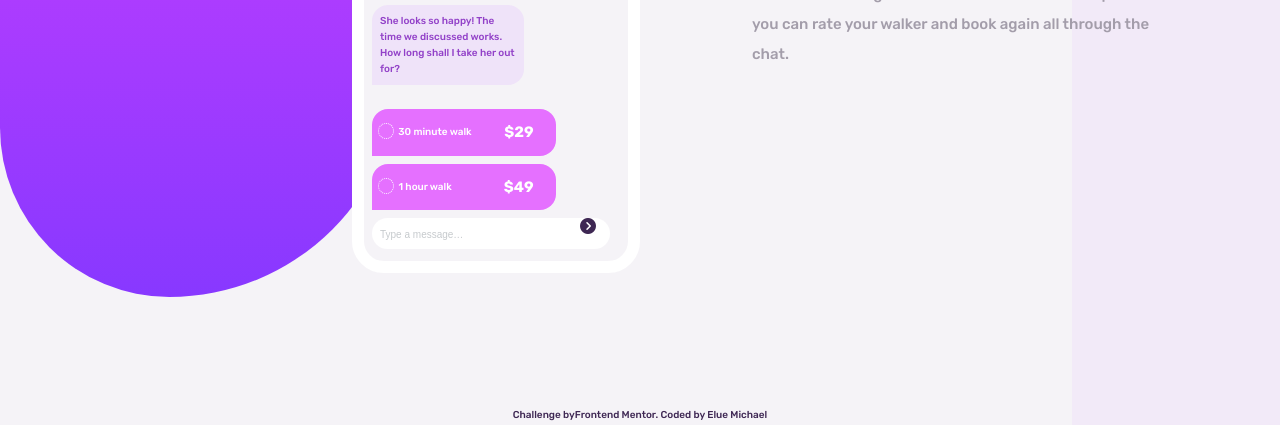
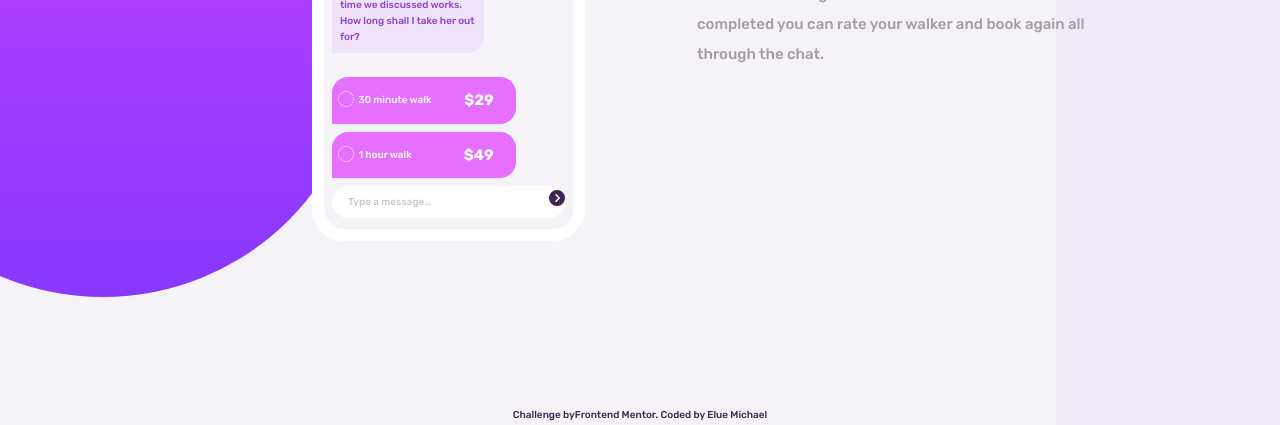
Before and after one commit to MeekyBerry/css-chat-app-illustration, a plain HTML site: page index.html in a window 1280 px wide. Shown: the part 503-928 px from the top of the page. Drawn offline with Linux system fonts and the light colour scheme; a web font is replaced by a local one.

Commit message:
modified

```diff
--- a/css/styles.css
+++ b/css/styles.css
@@ -1,7 +1,7 @@
 @import url("https://fonts.googleapis.com/css2?family=Barlow+Semi+Condensed:wght@500;600&family=Inter:wght@400;700&family=Koulen&family=Lexend+Deca&family=Permanent+Marker&family=Poppins:wght@400;700;900&family=Red+Hat+Display:wght@500;700;900&family=Rubik:wght@400;500;700&family=Supermercado+One&display=swap");
 
 :root {
-  --Light-Magenta:hsl(293, 100%, 63%);
+  --Light-Magenta: hsl(293, 100%, 63%);
   --Light-Violet: hsl(264, 100%, 61%);
   --Pale-Violet: hsl(276, 100%, 81%);
   --Light-Grayish-Violet: hsl(270, 20%, 96%);
@@ -29,6 +29,12 @@ body {
   font-family: "Rubik", sans-serif;
   font-weight: 500;
   background-color: var(--Light-Grayish-Violet);
+  max-width: 1440px;
+  margin: auto;
+}
+
+main {
+  overflow: hidden;
 }
 
 .first-gradient {
@@ -52,7 +58,7 @@ body {
   position: absolute;
   width: 10rem;
   height: 2rem;
-  background-image: linear-gradient(var(--White-color),var(--White-color));
+  background-image: linear-gradient(var(--White-color), var(--White-color));
   border: none;
   border-radius: 1rem;
   transform: translate(2rem, -1.2rem);
@@ -66,7 +72,7 @@ body {
   border-radius: 1.3rem 1.3rem 0.3rem 0.3rem;
   display: grid;
   grid-template-columns: auto auto 4fr auto;
-  gap: 0 .5rem;
+  gap: 0 0.5rem;
 }
 
 .first-font {
@@ -176,7 +182,7 @@ body {
 }
 
 .first-label {
-  margin: 0.7rem .8rem 0 0;
+  margin: 0.7rem 0.8rem 0 0;
 }
 
 .second-label {
@@ -190,32 +196,26 @@ body {
 }
 
 .text-container {
+  height: 2rem;
   display: flex;
   flex-direction: row;
+  justify-content: space-between;
   border-radius: 2rem;
-  width: 14rem;
+  border: none;
+  background-color: var(--White-color);
+  padding-top: 0.2rem;
 }
 
-.text-class {
-  border: none;
-  flex-grow: 2;
-  border-radius: 2rem;
-  padding: 0.5rem;
-}
-
-.text-class:focus {
-  outline: none;
-}
-
-.text-class::placeholder {
+div .text-class:empty::before {
+  content: attr(placeholder);
   color: var(--Grayish-Blue);
   font-size: 10px;
+  padding-left: 1rem;
 }
 
 .btn {
-  margin-left: -1.9rem;
-  height: 1.8rem;
-  color:var(--Very-Dark-Desaturated);
+  height: 1.5rem;
+  color: var(--Very-Dark-Desaturated);
 }
 
 .booking-section {
@@ -250,17 +250,18 @@ h2 {
 @media only screen and (min-width: 768px) {
   section {
     display: flex;
+    transform: translateX(-10rem);
   }
 
   .first-gradient {
-    width: 25rem;
+    width: 35rem;
     height: 50rem;
-    border-radius: 0 0 75rem 55rem;
+    border-radius: 0 0 45rem 45rem;
   }
 
   .app-container {
     width: 18rem;
-    margin: 10rem 0 0 -3rem;
+    margin: 8rem 0 0 -3.4rem;
   }
 
   .booking-section {
@@ -275,7 +276,7 @@ h2 {
     height: 50rem;
     background-color: hsl(276, 100%, 81%, 10%);
     position: absolute;
-    margin: -42rem 0rem 0 67rem;
+    margin: -42rem 0rem 0 66rem;
     z-index: -1;
     border-top-left-radius: 20rem;
   }
--- a/index.html
+++ b/index.html
@@ -70,13 +70,10 @@
             </div>
           </form>
           <div class="text-container">
-            <input
-              type="text"
-              placeholder="Type a message…"
-              class="text-class"
-            /><i class="fa-solid fa-circle-chevron-right btn"></i>
+          <div contenteditable="false" placeholder="Type a message…" class="text-class"></div>
+          <i class="fa-solid fa-circle-chevron-right btn"></i>
           </div>
-        </div>
+          </div>
         <div class="booking-section">
           <h2>Simple booking</h2>
           <p>
```
